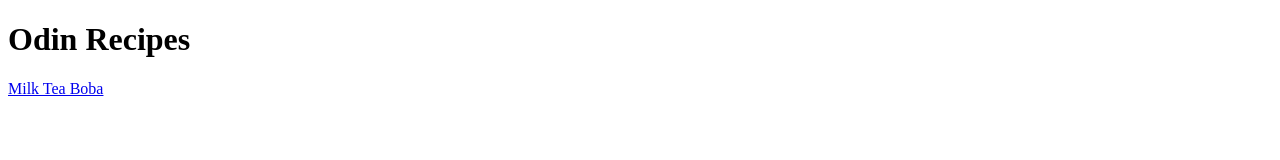
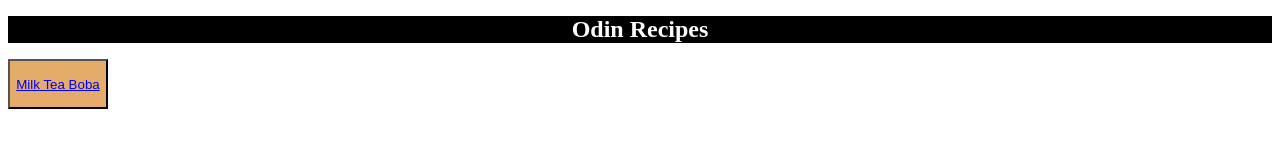
Before and after one commit to brucevan96/odin-recipes-, a plain HTML site: page index.html in a window 1280 px wide. Drawn offline with Linux system fonts and the light colour scheme.

Commit message:
Add CSS to Odin-Recipes-

```diff
--- a/index.html
+++ b/index.html
@@ -1,6 +1,7 @@
 <!DOCTYPE html>
 <html lang="en">
    <head>
+      <link rel="stylesheet" href="styles.css" />
       <meta charset="UTF-8" />
       <meta http-equiv="X-UA-Compatible" content="IE=edge" />
       <meta name="viewport" content="width=device-width, initial-scale=1.0" />
@@ -8,6 +9,6 @@
    </head>
    <body>
       <h1>Odin Recipes</h1>
-      <a href="recipes/boba.html">Milk Tea Boba</a>
+      <button><a href="recipes/boba.html">Milk Tea Boba</a></button>
    </body>
 </html>
--- /dev/null
+++ b/styles.css
@@ -0,0 +1,22 @@
+h1 {
+   text-align: center;
+   color: white;
+   background-color: black;
+   font-size: x-large;
+}
+
+button {
+   color: black;
+   background-color: rgb(228, 171, 106);
+   width: 100px;
+   height: 50px;
+   text-align: center;
+}
+
+div,
+ol,
+ul {
+   color: cornflowerblue;
+   background-color: cornsilk;
+   font-weight: bold;
+}
```
Also changed, not shown: recipes/boba.html (+1 -7 lines).
